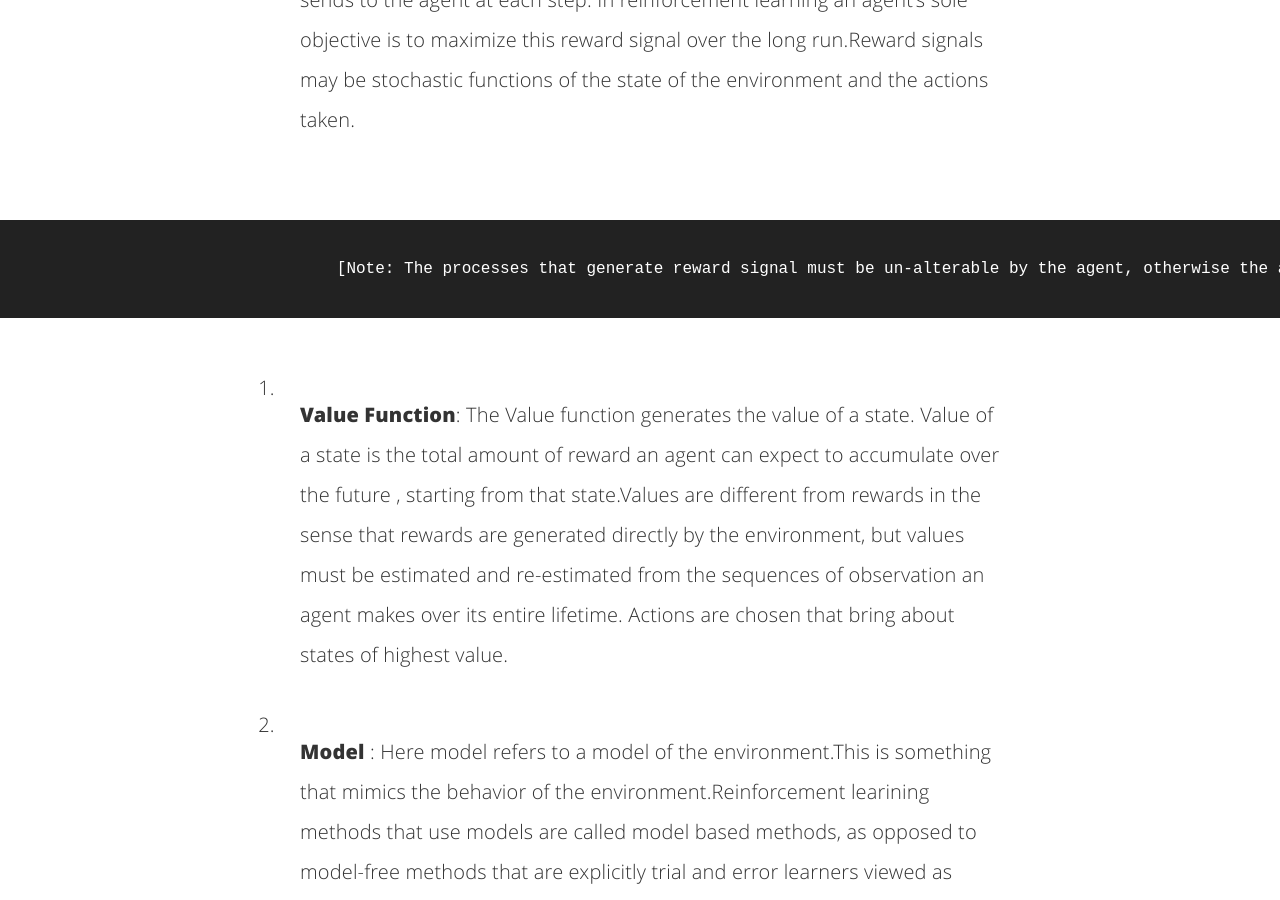
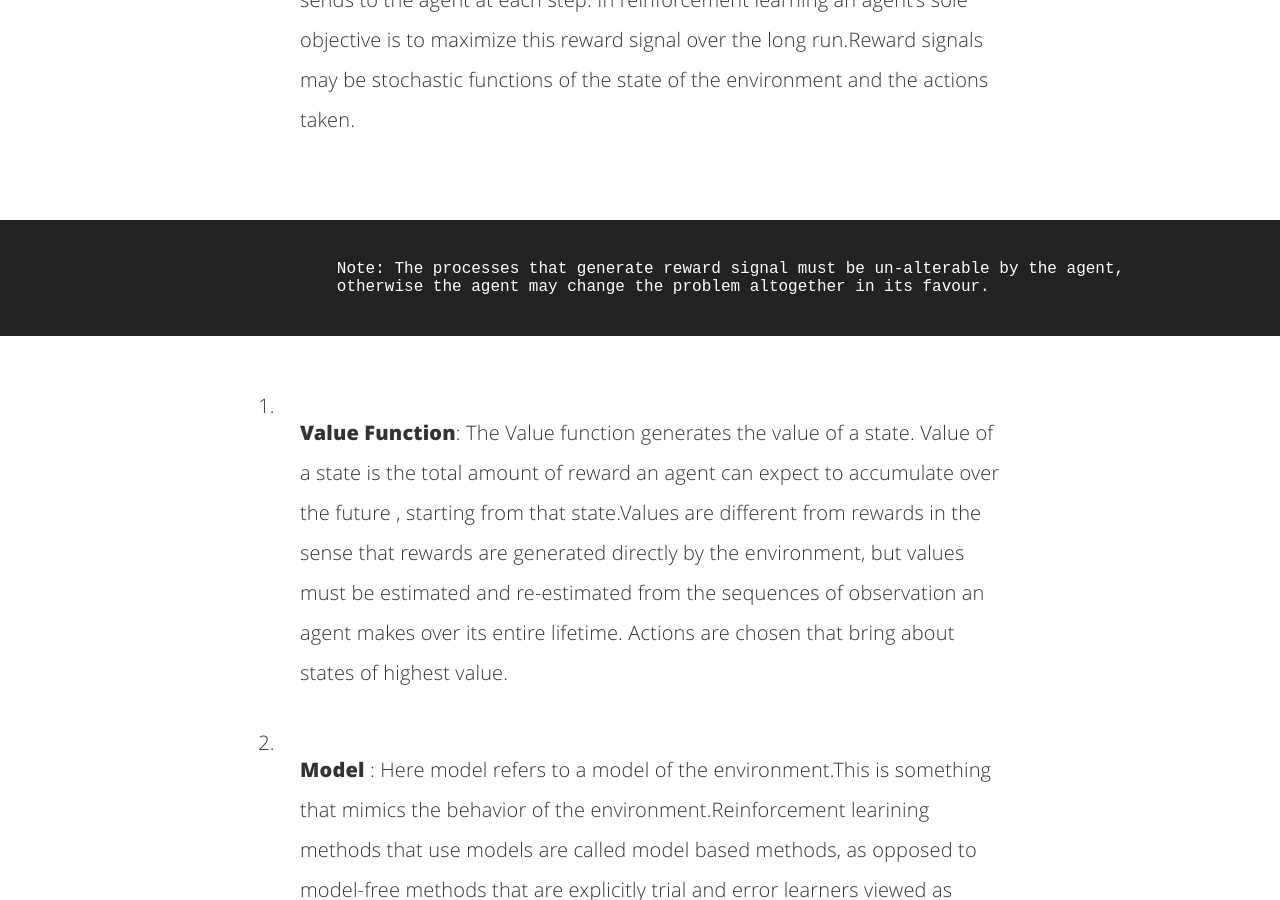
Before and after one commit to ranarag/ranarag.github.io, a Jekyll site: the page built from _posts/2017-11-09-chapter1.md, in a window 1280 px wide and 900 px high, scrolled down 2092 px. Built offline with Jekyll 4.4.1, drawn with Linux system fonts in a browser that asks for light colours; comment, search, counter and statistics services are not loaded; part of the change alters nothing that is shown.

Commit message:
minor changes in key elements

```diff
--- a/_posts/2017-11-09-chapter1.md
+++ b/_posts/2017-11-09-chapter1.md
@@ -25,7 +25,8 @@ A reinforcement learning system consists of the following main elements:
 2. **Reward Signal**: A reward signal is a numeric value which the environment sends to the agent at each step.
 In reinforcement learning an agent's sole objective is to maximize this reward signal over the long run.Reward signals may be stochastic functions of the state of the environment and the actions taken.
 {% highlight note %}
-        [Note: The processes that generate reward signal must be un-alterable by the agent, otherwise the agent may change the problem altogether in its favour.]
+        Note: The processes that generate reward signal must be un-alterable by the agent,
+        otherwise the agent may change the problem altogether in its favour.
 {% endhighlight %}
 3. **Value Function**: The Value function generates the value of a state. Value of a state is the total amount of reward an agent can expect to accumulate over the future , starting from that state.Values are different from rewards in the sense that rewards are generated directly by the environment, but values must be estimated and re-estimated from the sequences of observation an agent makes over its entire lifetime. Actions are chosen that bring about states of highest value.
 
```
